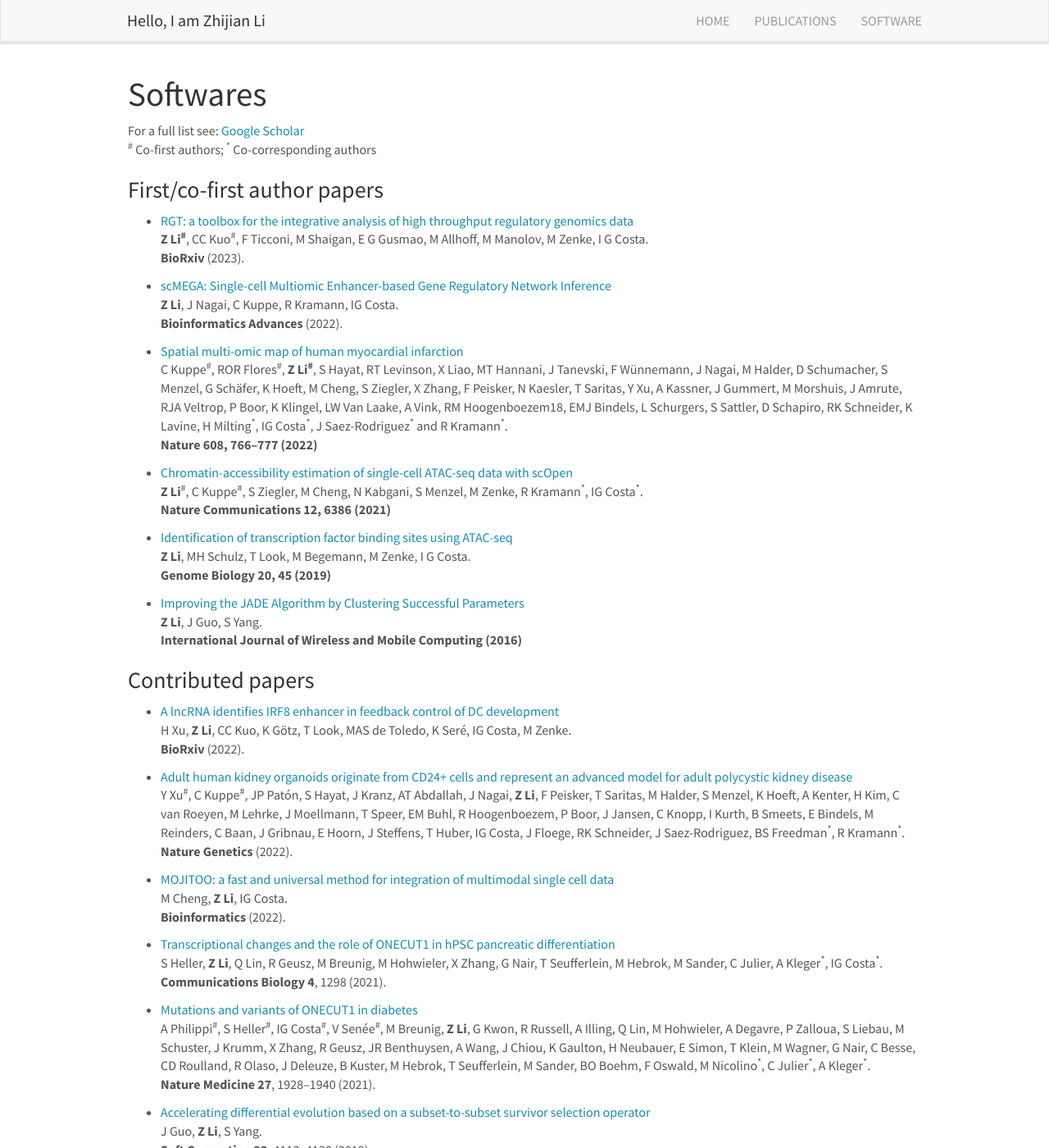
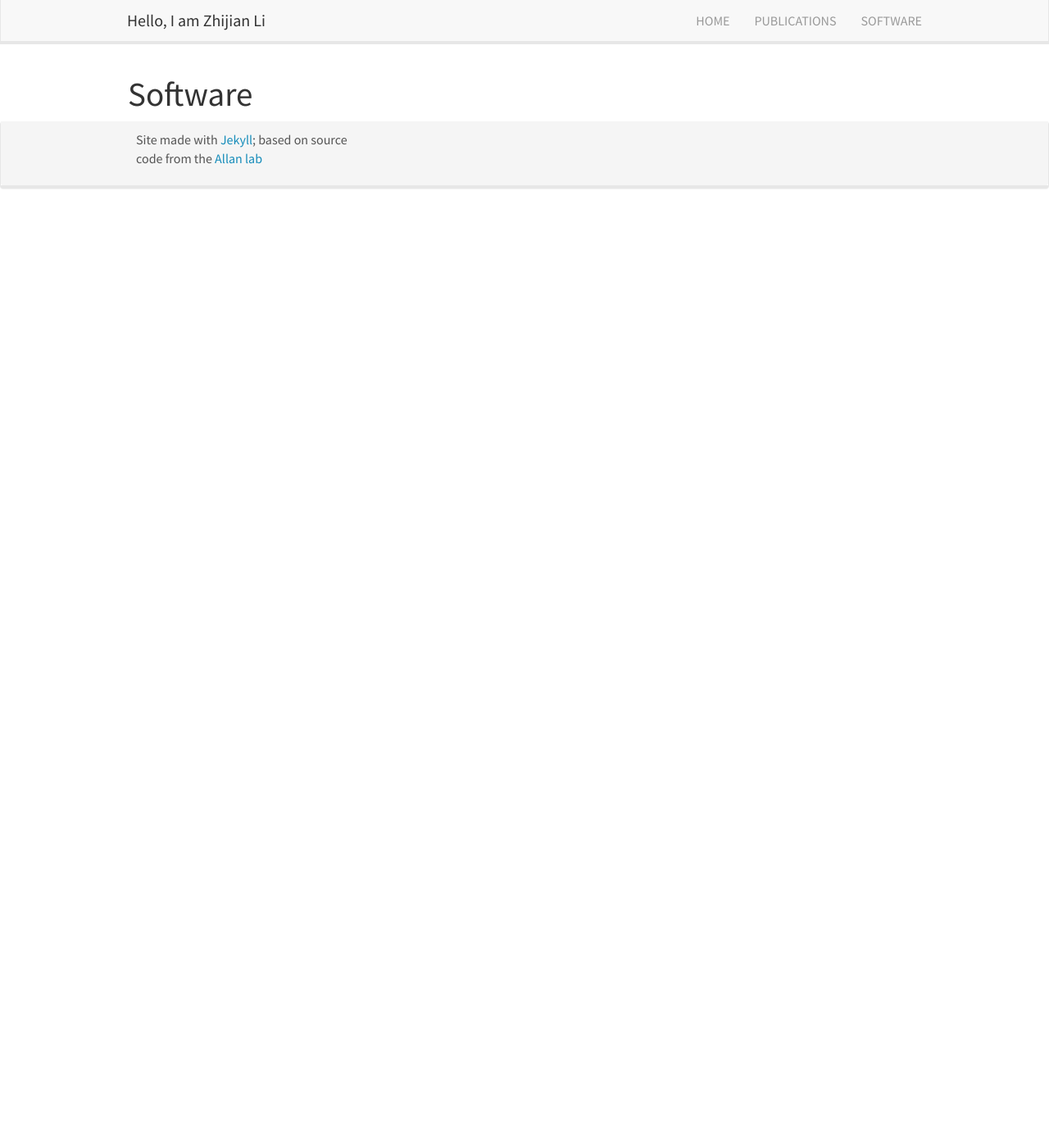
Before and after one commit to lzj1769/lzj1769.github.io, a Jekyll site: the page built from _pages/software.md, in a window 1280 px wide and 1400 px high. Shown: the whole window at 82% size. Built offline with Jekyll 4.4.1, drawn with Linux system fonts in a browser that asks for light colours; nearby versions of some CDN libraries; some of the changed text lies outside the part shown.

Commit message:
update software

```diff
--- a/_pages/software.md
+++ b/_pages/software.md
@@ -1,69 +1,8 @@
 ---
-title: "Softwares"
+title: "Software"
 layout: gridlay
 sitemap: false
-permalink: /softwares/
+permalink: /software/
 ---
 
-# Softwares
-
-For a full list see: [Google Scholar](https://scholar.google.de/citations?user=xG5HYekAAAAJ&hl=en)
-<sup>\#</sup> Co-first authors; <sup>\*</sup> Co-corresponding authors
-
-### First/co-first author papers
-
-* [RGT: a toolbox for the integrative analysis of high throughput regulatory genomics data](https://www.biorxiv.org/content/10.1101/2022.12.31.522372v1) \
-**Z Li<sup>\#</sup>**, CC Kuo<sup>\#</sup>, F Ticconi, M Shaigan, E G Gusmao, M Allhoff, M Manolov, M Zenke, I G Costa.\
-**BioRxiv** (2023).
-
-
-* [scMEGA: Single-cell Multiomic Enhancer-based Gene Regulatory Network Inference](https://academic.oup.com/bioinformaticsadvances/advance-article/doi/10.1093/bioadv/vbad003/6986159?login=false)\
-**Z Li**, J Nagai, C Kuppe, R Kramann, IG Costa.\
-**Bioinformatics Advances** (2022).
-
-
-* [Spatial multi-omic map of human myocardial infarction](https://www.nature.com/articles/s41586-022-05060-x)\
-C Kuppe<sup>\#</sup>, ROR Flores<sup>\#</sup>, **Z Li<sup>\#</sup>**, S Hayat, RT Levinson, X Liao, MT Hannani, J Tanevski, F Wünnemann, J Nagai, M Halder, D Schumacher, S Menzel, G Schäfer, K Hoeft, M Cheng, S Ziegler, X Zhang, F Peisker, N Kaesler, T Saritas, Y Xu, A Kassner, J Gummert, M Morshuis, J Amrute, RJA Veltrop, P Boor, K Klingel, LW Van Laake, A Vink, RM Hoogenboezem18, EMJ Bindels, L Schurgers, S Sattler, D Schapiro, RK Schneider, K Lavine, H Milting<sup>\*</sup>, IG Costa<sup>\*</sup>, J Saez-Rodriguez<sup>\*</sup> and R Kramann<sup>\*</sup>.\
-**Nature 608, 766–777 (2022)**
-
-* [Chromatin-accessibility estimation of single-cell ATAC-seq data with scOpen](https://www.nature.com/articles/s41467-021-26530-2)\
-**Z Li**<sup>\#</sup>, C Kuppe<sup>\#</sup>, S Ziegler, M Cheng, N Kabgani, S Menzel, M Zenke, R Kramann<sup>\*</sup>, IG Costa<sup>\*</sup>.\
-**Nature Communications 12, 6386 (2021)**
-
-* [Identification of transcription factor binding sites using ATAC-seq](https://genomebiology.biomedcentral.com/articles/10.1186/s13059-019-1642-2)\
-**Z Li**, MH Schulz, T Look, M Begemann, M Zenke, I G Costa.\
-**Genome Biology 20, 45 (2019)**
-
-* [Improving the JADE Algorithm by Clustering Successful Parameters](https://www.inderscienceonline.com/doi/abs/10.1504/IJWMC.2016.081159)\
-**Z Li**, J Guo, S Yang.\
-**International Journal of Wireless and Mobile Computing (2016)**
-
-### Contributed papers
-
-* [A lncRNA identifies IRF8 enhancer in feedback control of DC development](https://www.biorxiv.org/content/10.1101/2022.08.11.503623v1)\
-H Xu, **Z Li**, CC Kuo, K Götz, T Look, MAS de Toledo, K Seré, IG Costa, M Zenke.\
-**BioRxiv** (2022).
-
-* [Adult human kidney organoids originate from CD24+ cells and represent an advanced model for adult polycystic kidney disease](https://www.nature.com/articles/s41588-022-01202-z)\
-Y Xu<sup>\#</sup>, C Kuppe<sup>\#</sup>, JP Patón, S Hayat, J Kranz,  AT Abdallah, J Nagai, **Z Li**, F Peisker, T Saritas, M Halder, S Menzel, K Hoeft, A Kenter, H Kim, C van Roeyen, M Lehrke, J Moellmann, T Speer, EM Buhl, R Hoogenboezem, P Boor, J Jansen, C Knopp, I Kurth, B Smeets, E Bindels, M Reinders, C Baan, J Gribnau, E Hoorn, J Steffens, T Huber, IG Costa, J Floege, RK Schneider, J Saez-Rodriguez, BS Freedman<sup>\*</sup>, R Kramann<sup>\*</sup>.\
-**Nature Genetics** (2022).
-
-* [MOJITOO: a fast and universal method for integration of multimodal single cell data](https://academic.oup.com/bioinformatics/article/38/Supplement_1/i282/6617520)\
-M Cheng, **Z Li**, IG Costa.\
-**Bioinformatics** (2022).
-
-* [Transcriptional changes and the role of ONECUT1 in hPSC pancreatic differentiation](https://www.nature.com/articles/s42003-021-02818-3)\
-S Heller, **Z Li**, Q Lin, R Geusz, M Breunig, M Hohwieler, X Zhang, G Nair, T Seufferlein, M Hebrok, M Sander, C Julier, A Kleger<sup>\*</sup>, IG Costa<sup>\*</sup>.\
-**Communications Biology 4**, 1298 (2021).
-
-* [Mutations and variants of ONECUT1 in diabetes](https://www.nature.com/articles/s41591-021-01502-7)\
-A Philippi<sup>\#</sup>, S Heller<sup>\#</sup>, IG Costa<sup>\#</sup>, V Senée<sup>\#</sup>, M Breunig, **Z Li**, G Kwon, R Russell, A Illing, Q Lin, M Hohwieler, A Degavre, P Zalloua, S Liebau, M Schuster, J Krumm, X Zhang, R Geusz, JR Benthuysen, A Wang, J Chiou, K Gaulton, H Neubauer, E Simon, T Klein, M Wagner, G Nair, C Besse, CD Roulland, R Olaso, J Deleuze, B Kuster, M Hebrok, T Seufferlein, M Sander, BO Boehm, F Oswald, M Nicolino<sup>\*</sup>, C Julier<sup>\*</sup>, A Kleger<sup>\*</sup>.\
-**Nature Medicine 27**, 1928–1940 (2021).
-
-* [Accelerating differential evolution based on a subset-to-subset survivor selection operator](https://link.springer.com/article/10.1007/s00500-018-3060-x)\
-J Guo, **Z Li**, S Yang.\
-**Soft Computing 23**, 4113–4130 (2019).
-
-* [Dissipative differential evolution with self-adaptive control parameters](https://ieeexplore.ieee.org/abstract/document/7257274)\
-J Guo, **Z Li**, W Xie, H Wang.\
-**IEEE Congress on Evolutionary Computation** (2015).
+# Software
```
